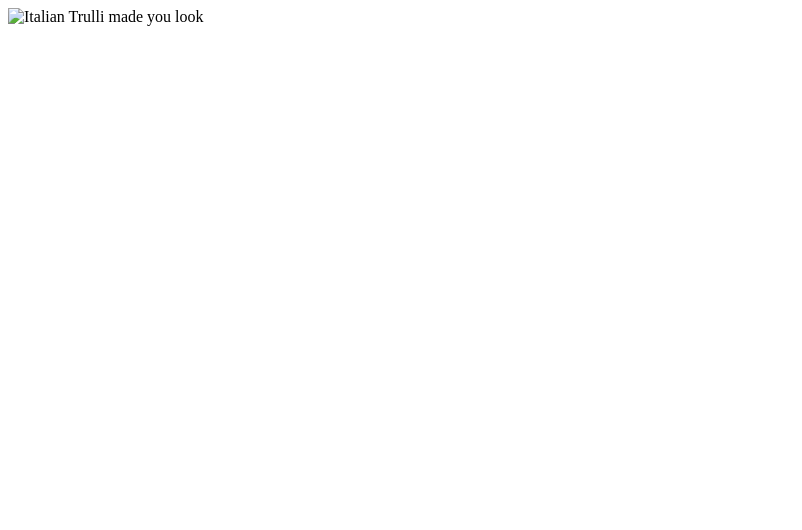
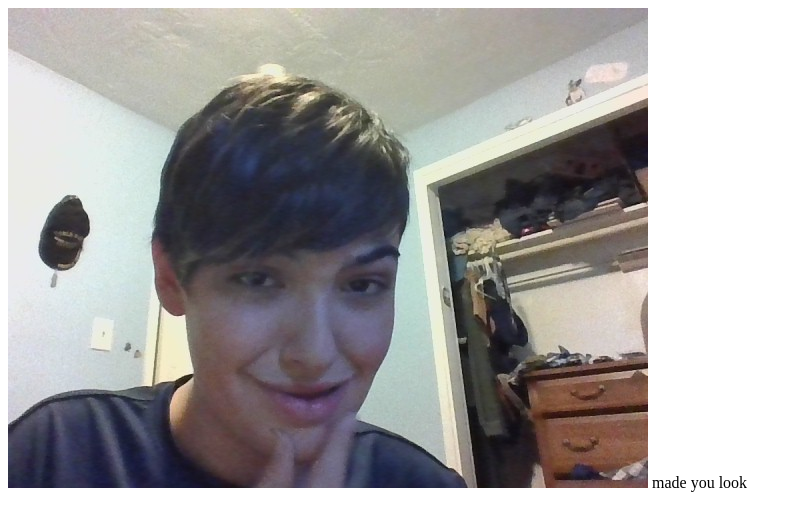
Before and after one commit to JacobClark25/simonsweb, a plain HTML site: page index.html in a window 1280 px wide. Shown: the whole page, without its empty margins (0-802 px from the left). Drawn offline with Linux system fonts and the light colour scheme.

Commit message:
Update index.html

```diff
--- a/index.html
+++ b/index.html
@@ -7,7 +7,7 @@
   <title>stuff</title>
   <link href="style.css" rel="stylesheet" type="text/css" />
 </head>
-<img src="pic_trulli.jpg" alt="Italian Trulli">
+<img src="simon looking fine.jpg" alt="Italian Trulli">
 <body>
   made you look
 </body>
```
